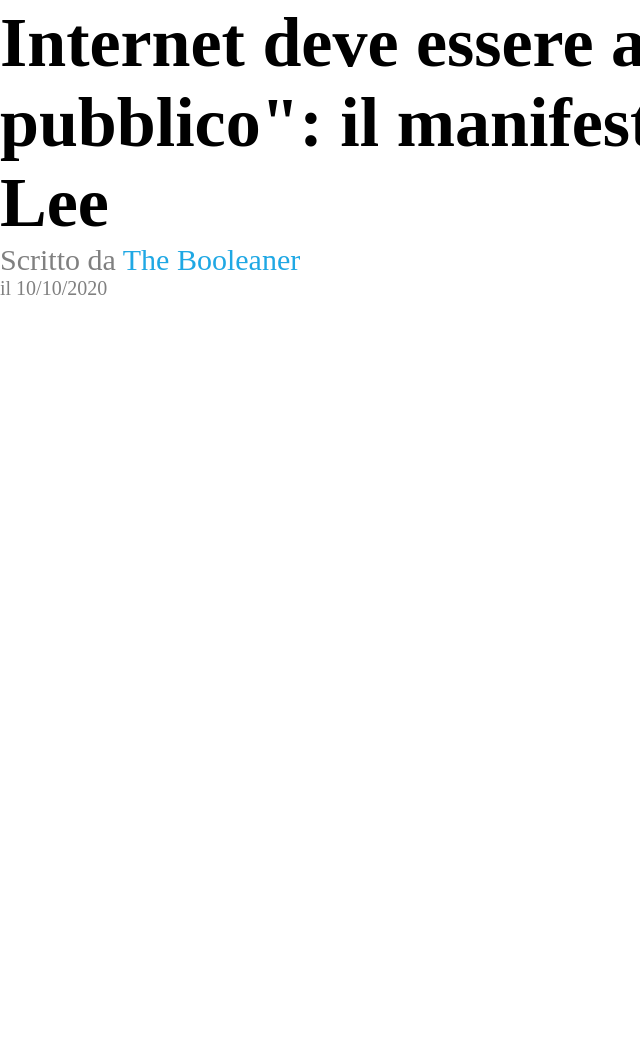
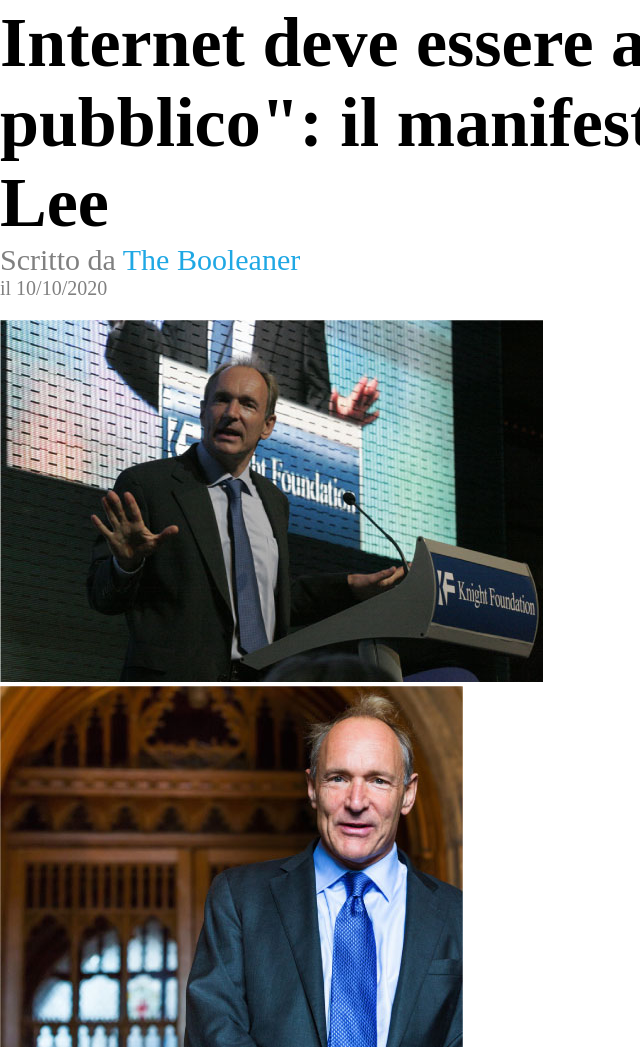
Before and after one commit to matteopoliti/html-css-booleaner, a plain HTML site: page index.html in a window 1280 px wide. Shown: the part 217-1268 px from the top of the page, without its empty margins (0-640 px from the left). Before the commit the page ends 800 px from the top, so only its background shows below. Drawn offline with Linux system fonts and the light colour scheme.

Commit message:
add tag figure

```diff
--- a/assets/css/style.css
+++ b/assets/css/style.css
@@ -38,3 +38,8 @@ a{
     color: grey;
     font-size: 20px;
 }
+
+.tim-img{
+    width: calc(100% / 2);
+    display: inline-block;
+}
--- a/index.html
+++ b/index.html
@@ -25,5 +25,20 @@
             <span class="data">il 10/10/2020</span>
         </header>
 
+        <main>
+
+            <figure class="tim-img">
+
+                <img src="img/tim-1.jpg" alt="tim img 1">
+
+            </figure>
+
+            <figure class="tim-img">
+
+                <img src="img/tim-2.jpg" alt="tim img 2">
+
+            </figure>
+
+        </main>
     </body>
 </html>
```
